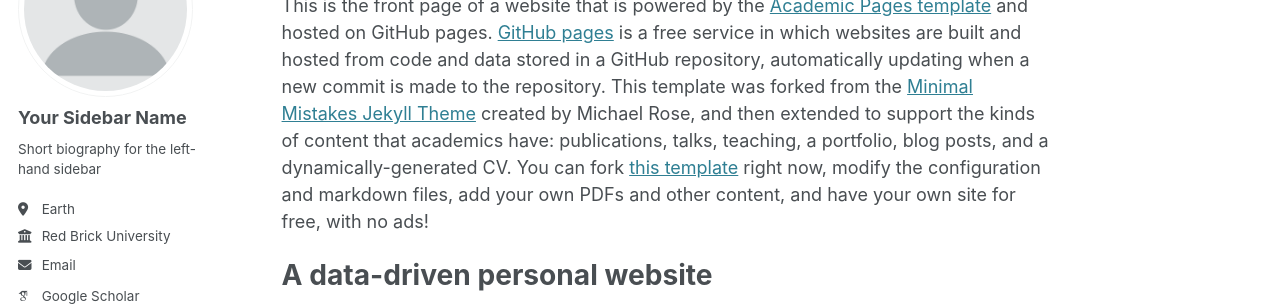
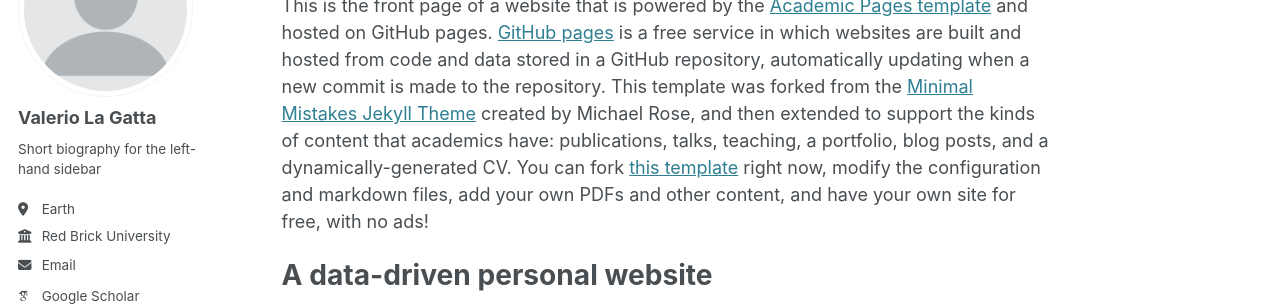
Before and after one commit to valeriolagatta/valeriolagatta.github.io, a Jekyll site: the page built from _pages/about.md, in a window 1280 px wide. Shown: the part 184-490 px from the top of the page. Built offline with Jekyll 4.4.1, drawn with Linux system fonts in a browser that asks for light colours; some web fonts are replaced.

Commit message:
Update _config.yml

```diff
--- a/_config.yml
+++ b/_config.yml
@@ -22,7 +22,7 @@ repository               : "academicpages/academicpages.github.io"
 author:
   # Biographic information
   avatar           : "profile.png"
-  name             : "Your Sidebar Name"
+  name             : "Valerio La Gatta"
   pronouns         : # example: "she/her"
   bio              : "Short biography for the left-hand sidebar"
   location         : "Earth"
```
